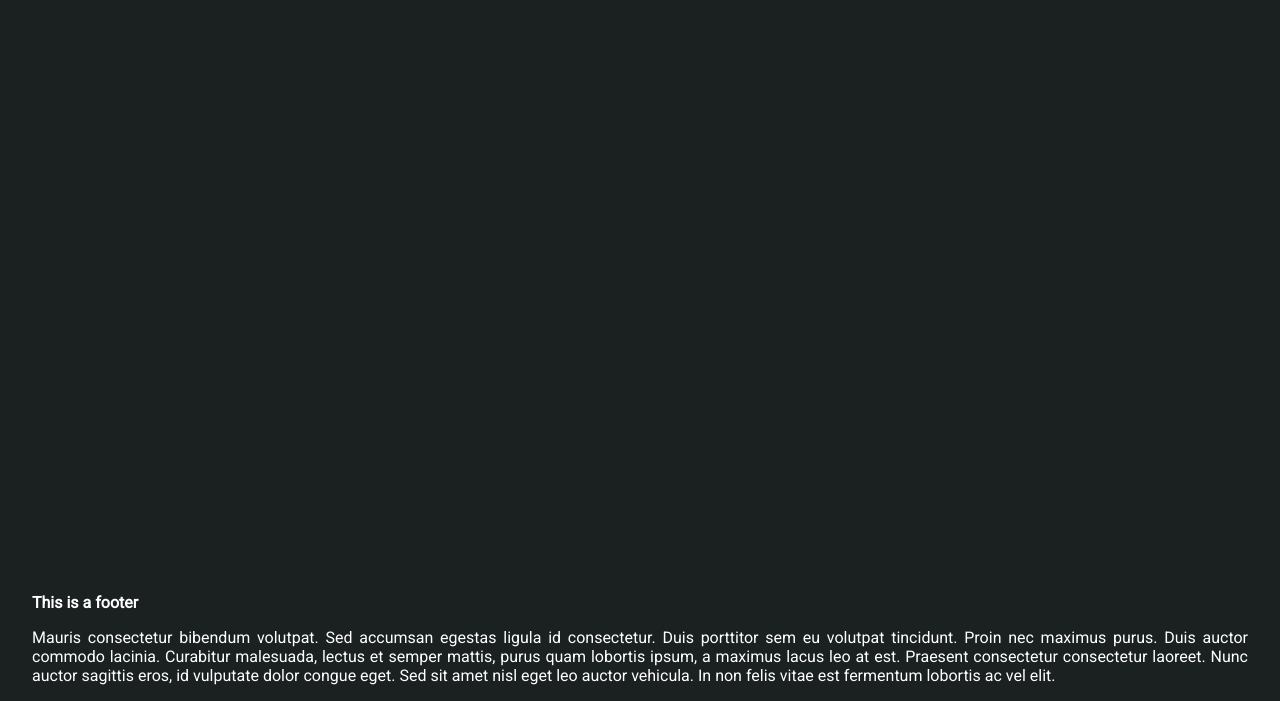
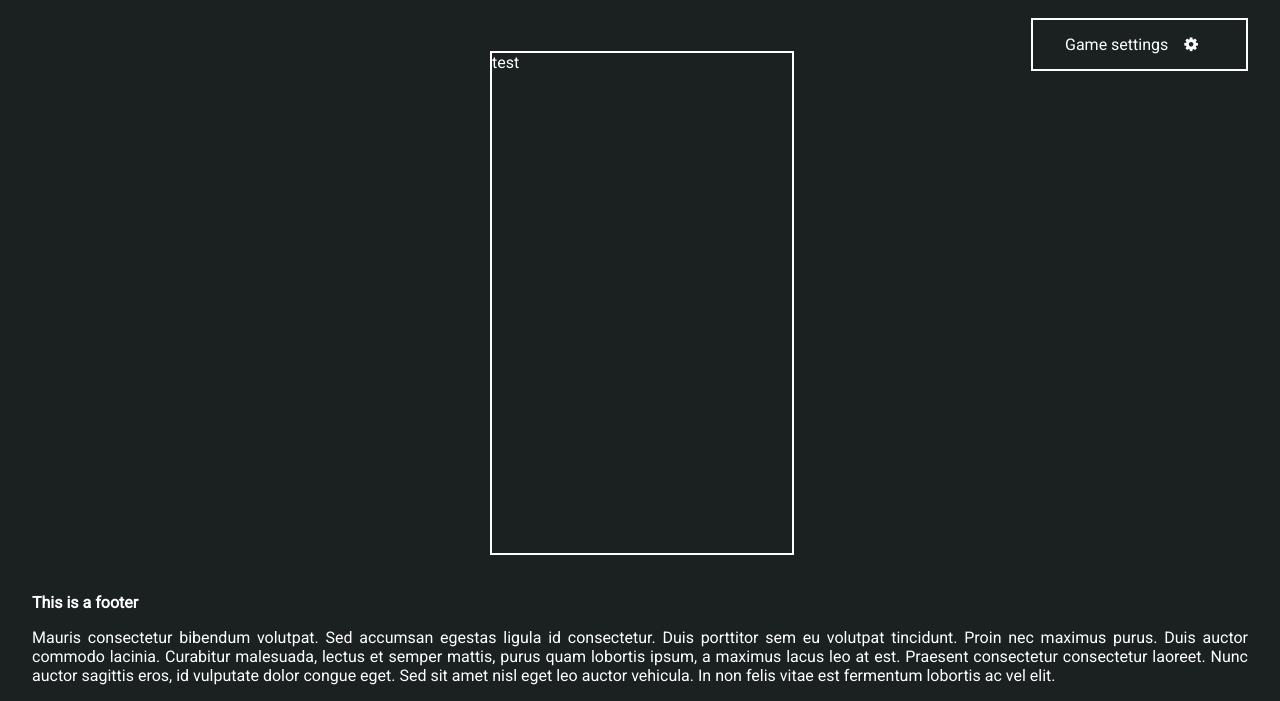
Before and after one commit to Henrique-Valente/LTW-Proj1, a plain HTML site: page index.html in a window 1280 px wide. Shown: the part 99-800 px from the top of the page. Drawn offline with Linux system fonts and the light colour scheme.

Commit message:
Settings button and settings div

```diff
--- a/index.html
+++ b/index.html
@@ -8,17 +8,21 @@
     <title>Exercicio 1</title>
     <!-- texto na decoração da janela -->
     <link rel="stylesheet" href="style.css" type="text/css" />
+    <script src="toggleFun.js"></script> <!-- Chama a função js -->
     <link rel="preconnect" href="https://fonts.googleapis.com" />
     <link rel="preconnect" href="https://fonts.gstatic.com" crossorigin />
     <link
       href="https://fonts.googleapis.com/css2?family=Roboto&display=swap"
       rel="stylesheet"
     />
+    <link rel="stylesheet" href="https://cdnjs.cloudflare.com/ajax/libs/font-awesome/4.7.0/css/font-awesome.min.css">
   </head>
   <body bgcolor="#1B2021">
     <h1 class="title">Mancala</h1>
-
-
+    <button id="settingsButton" onclick="toggleFun()">Game settings<i class="fa fa-gear"></i></button>
+    <div id="settings">
+      test
+    </div>
     <footer>
       <h1>This is a footer</h1>
       <p>
--- a/style.css
+++ b/style.css
@@ -1,8 +1,10 @@
 /* all document css */
+
+
 
 html * {
   font-size: 1em ;
-  color: rgb(255, 255, 255) !important;
+  color: rgb(255, 255, 255);
   font-family: "Roboto", sans-serif;
   margin-left: 1em;
   margin-right: 1em;
@@ -59,6 +61,34 @@ img.scaled {
   width: 100%;
 }
 
+
+button {
+  color:white;
+  background-color:#1B2021;
+  border: 2px solid white;
+  padding: 15px 32px;
+  text-align: center;
+  text-decoration: none;
+  display: inline-block;
+  font-size: 16px;
+}
+
+#settingsButton{
+  float:right;
+}
+
+#settings{
+  background-color:#1B2021;
+  border: 2px solid white;
+  position: absolute;
+  top: 50%;
+  left: 50%;
+  margin-top: -250px;
+  margin-left: -150px;
+  width: 300px;
+  height: 500px;
+}
+
 /* ------- */
 
 footer {
--- /dev/null
+++ b/toggleFun.js
@@ -0,0 +1,9 @@
+function toggleFun(){
+    var x = document.getElementById("settings");
+    if(x.style.display == "none"){
+        x.style.display = "block";
+    }
+    else {
+        x.style.display = "none";
+    }
+}
```
